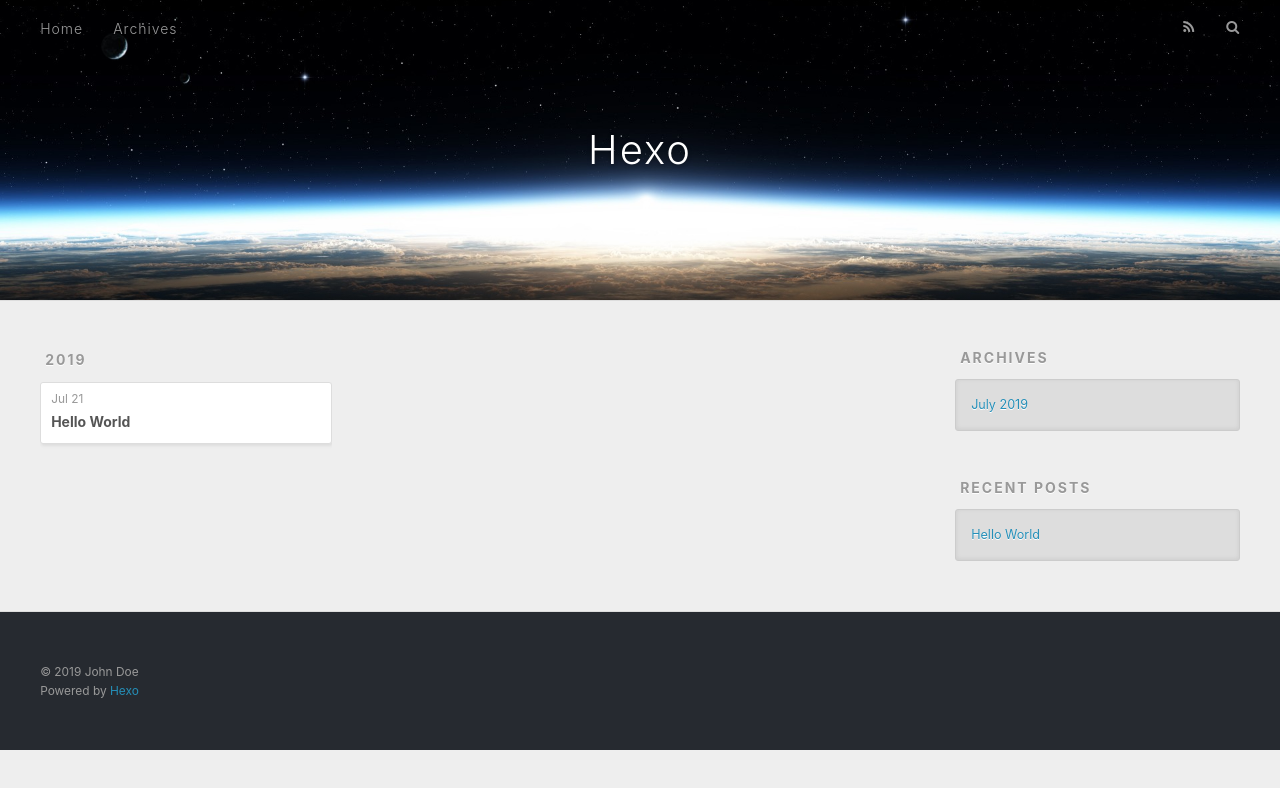
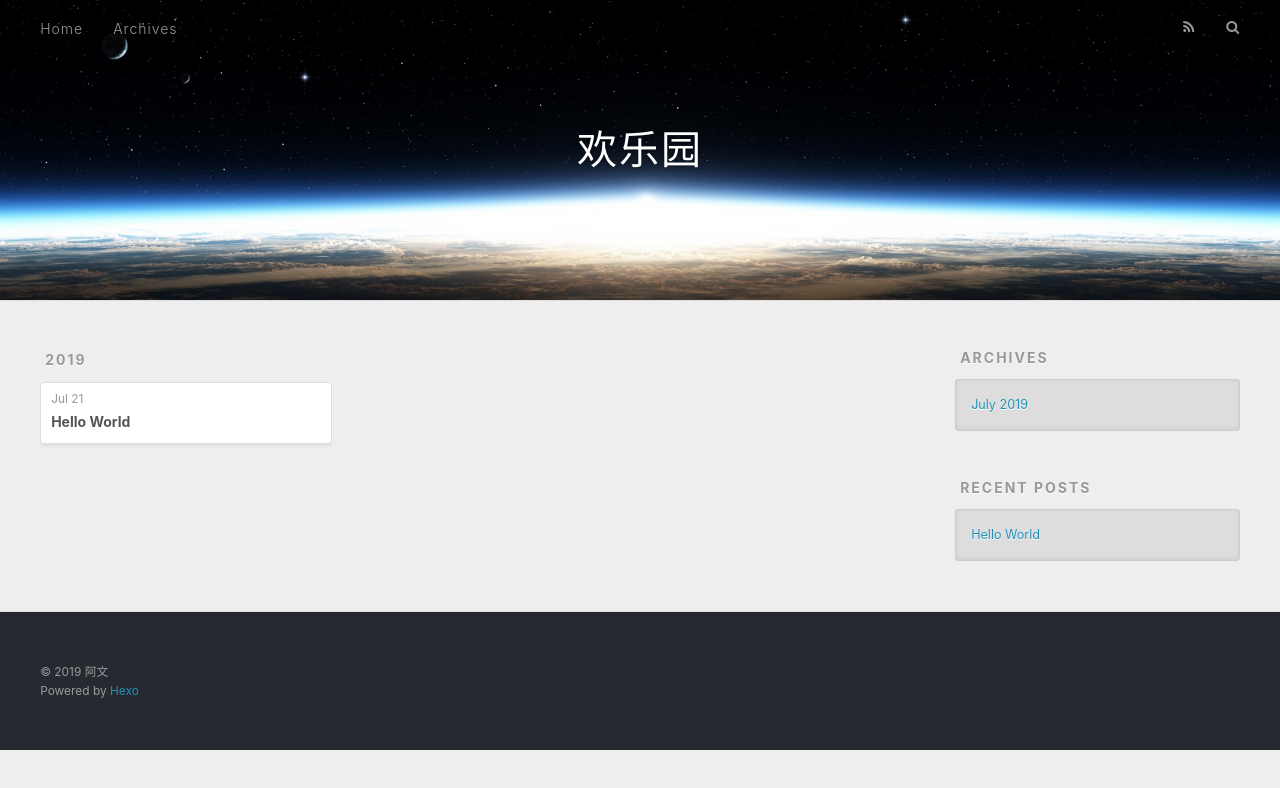
Before and after one commit to hfutxzw/hfutxzw.github.io, a plain HTML site: page archives/2019/07/index.html in a window 1280 px wide. Drawn offline with nearby package versions, Linux system fonts and the light colour scheme.

Commit message:
Site updated: 2019-07-25 20:05:25

```diff
--- a/archives/2019/07/index.html
+++ b/archives/2019/07/index.html
@@ -5,17 +5,17 @@
 
 
 
-  <title>Archives: 2019/7 | Hexo</title>
+  <title>Archives: 2019/7 | 欢乐园</title>
   <meta name="viewport" content="width=device-width, initial-scale=1, maximum-scale=1">
   <meta property="og:type" content="website">
-<meta property="og:title" content="Hexo">
+<meta property="og:title" content="欢乐园">
 <meta property="og:url" content="http://yoursite.com/archives/2019/07/index.html">
-<meta property="og:site_name" content="Hexo">
+<meta property="og:site_name" content="欢乐园">
 <meta property="og:locale" content="default">
 <meta name="twitter:card" content="summary">
-<meta name="twitter:title" content="Hexo">
+<meta name="twitter:title" content="欢乐园">
 
-    <link rel="alternate" href="/atom.xml" title="Hexo" type="application/atom+xml">
+    <link rel="alternate" href="/atom.xml" title="欢乐园" type="application/atom+xml">
 
 
     <link rel="icon" href="/favicon.png">
@@ -34,7 +34,7 @@
   <div id="header-outer" class="outer">
     <div id="header-title" class="inner">
       <h1 id="logo-wrap">
-        <a href="/" id="logo">Hexo</a>
+        <a href="/" id="logo">欢乐园</a>
       </h1>
 
     </div>
@@ -139,7 +139,7 @@
 
   <div class="outer">
     <div id="footer-info" class="inner">
-      &copy; 2019 John Doe<br>
+      &copy; 2019 阿文<br>
       Powered by <a href="http://hexo.io/" target="_blank">Hexo</a>
     </div>
   </div>
```
Also changed, not shown: 2019/07/21/hello-world/index.html (+6 -6 lines), archives/2019/index.html (+7 -7 lines), archives/index.html (+7 -7 lines), index.html (+8 -8 lines).
